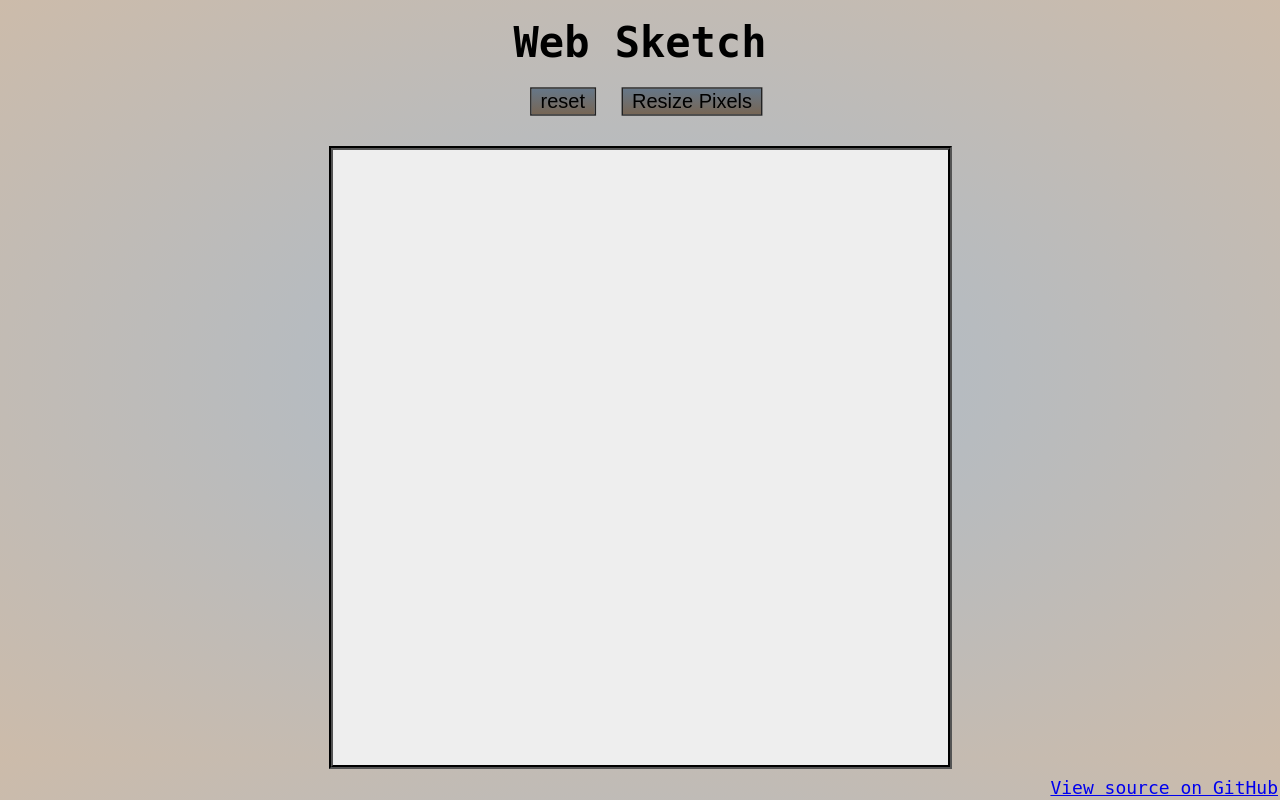
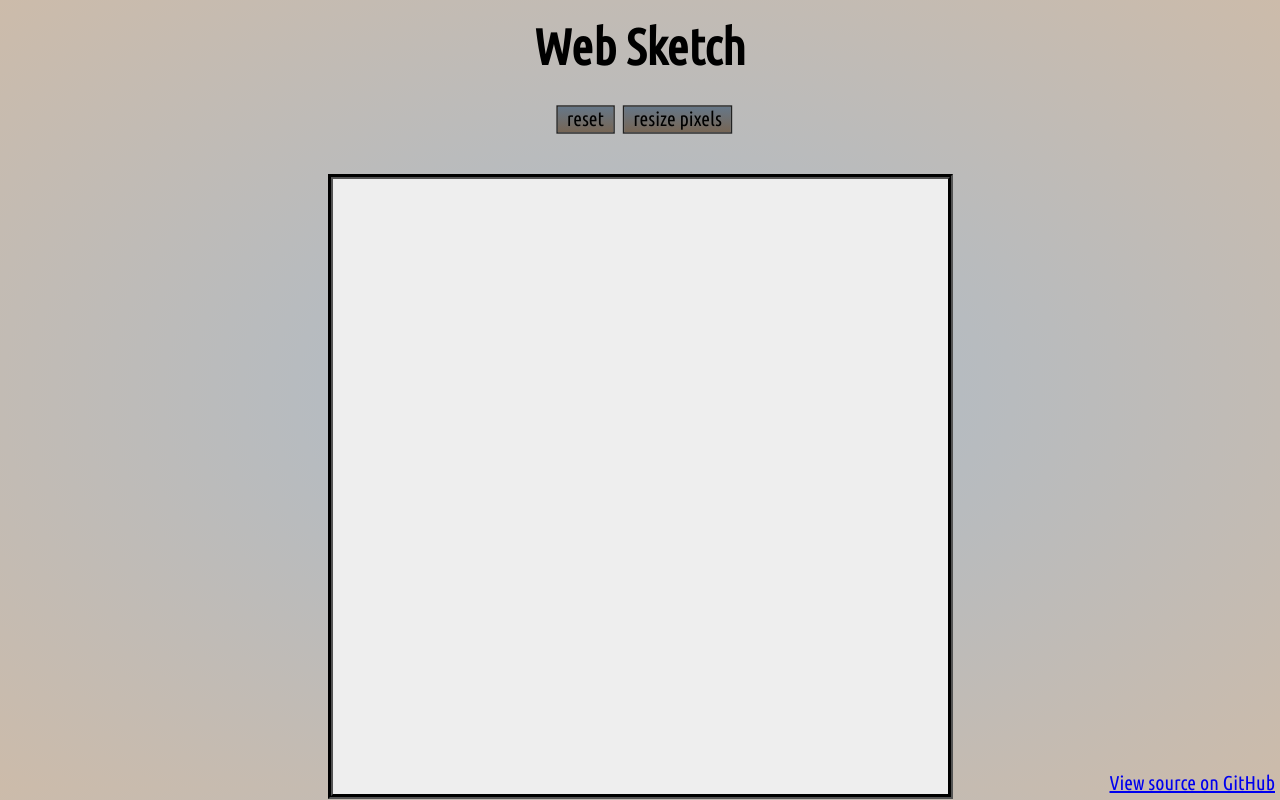
Before and after one commit to Jawakan/sketchSite, a Flask app: page / in a window 1280 px wide. Run offline with Flask 2, Linux system fonts and the light colour scheme.

Commit message:
Improved font and spacing. Added title to github link.

```diff
--- a/static/css/etch-main.css
+++ b/static/css/etch-main.css
@@ -7,7 +7,7 @@
     align-items: normal;
 	height: 615px;
 	width: 615px;
-	border: groove 4px black;
+	border: groove 5px black;
 
 }
 
@@ -29,17 +29,18 @@ body {
 	animation-timing-function: ease-out;
 }
 h1 {
-	font-family: monospace;
+	font-family: Ubuntu Condensed, monospace;
 	text-align: center;
 	margin: auto;
 	padding: 10px;
-	font-size: 42px;
+	font-size: 50px;
 }
 button {
-	margin: 15px 30px 15px 30px;
+	margin: 25px 18px 25px 18px;
 	transform: scale(1.5);
 	background-image: linear-gradient(#678, #765);
 	border: solid 1px #222;
+	font-family: Ubuntu Condensed, monospace;
 }
 
 button:active {
@@ -54,10 +55,10 @@ button:active {
 
 #mySource {
     position: absolute;
-    bottom: 2px;
-    right: 2px;
-    font-family: monospace;
-    font-size: 18px;
+    bottom: 5px;
+    right: 5px;
+    font-family: Ubuntu Condensed, monospace;
+    font-size: 20px;
 }
 
 @keyframes loading {
--- a/static/js/grid-create.js
+++ b/static/js/grid-create.js
@@ -62,7 +62,7 @@ buttonsArea.appendChild(resetButton);
 resetButton.addEventListener('click', createLinesForGrid);
 
 const resizeButton = document.createElement("button");
-resizeButton.textContent = "Resize Pixels";
+resizeButton.textContent = "resize pixels";
 buttonsArea.appendChild(resizeButton);
 resizeButton.addEventListener('click', changeGridPixels);
 
@@ -71,6 +71,7 @@ createLinesForGrid();
 
 const gHubLink = document.createElement("a");
 gHubLink.textContent = "View source on GitHub";
+gHubLink.title = "Open project page on GitHub";
 gHubLink.setAttribute('href', 'https://github.com/Jawakan/sketchSite');
 gHubLink.setAttribute('id', 'mySource')
 document.body.appendChild(gHubLink);
--- a/templates/sketchHome.html
+++ b/templates/sketchHome.html
@@ -3,6 +3,9 @@
 <head>
 <title>Web Sketchpad</title>
 <link rel="stylesheet" href="{{ url_for('static', filename='css/etch-main.css') }}">
+    <link rel="preconnect" href="https://fonts.googleapis.com">
+<link rel="preconnect" href="https://fonts.gstatic.com" crossorigin>
+<link href="https://fonts.googleapis.com/css2?family=Ubuntu+Condensed&display=swap" rel="stylesheet">
 <script type='text/javascript' src="{{ url_for('static', filename='js/grid-create.js') }}" defer></script>
 <meta charset="UTF-8"/>
 </head>
```
